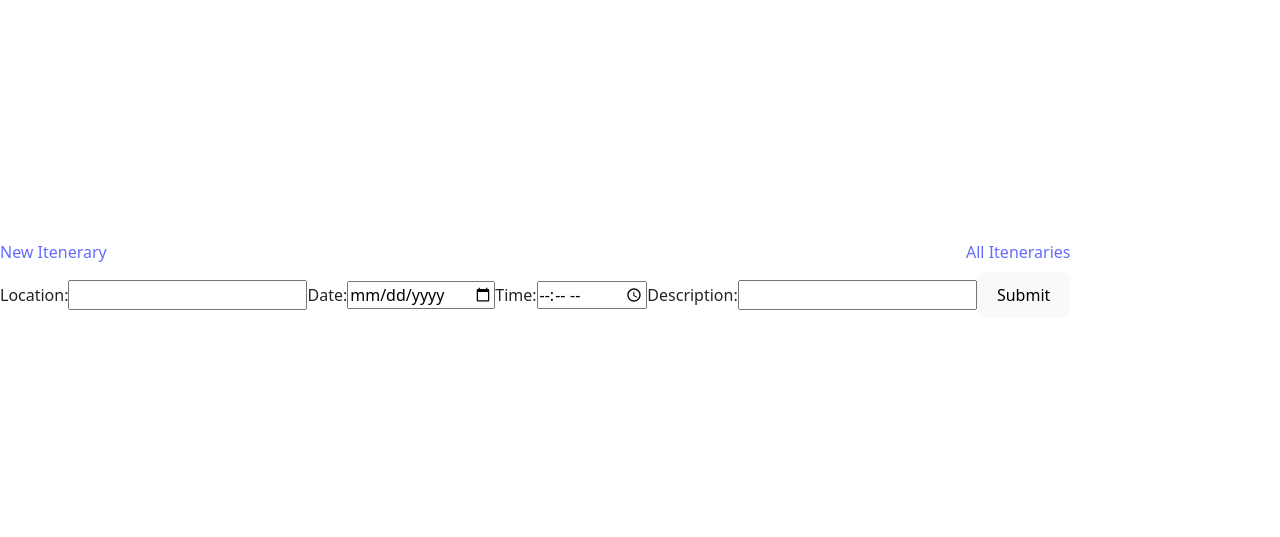
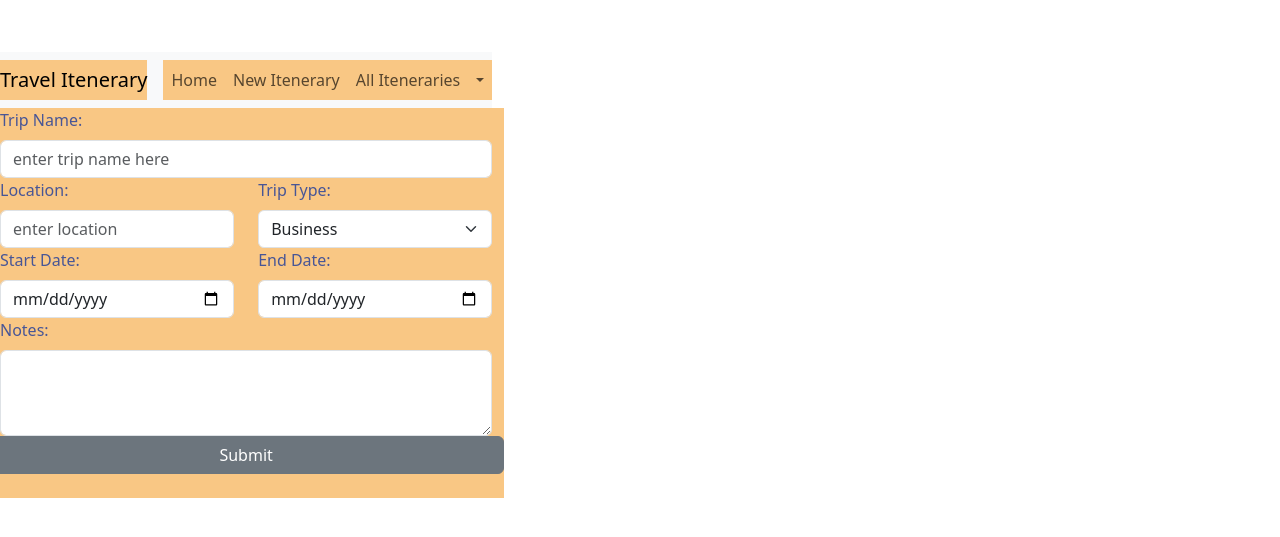
Before and after one commit to mwadt/final-project-front-end, a React (Vite) app in the folder final-project-front-end/: page /create in a window 1280 px wide. Shown: the part 125-662 px from the top of the page. Built offline with nearby package versions, Linux system fonts and the light colour scheme.

Commit message:
working on debugging post route

```diff
--- a/final-project-front-end/src/App.css
+++ b/final-project-front-end/src/App.css
@@ -1,8 +1,11 @@
-/* * {
+* {
   background-color: #f9c784;
   color: #485696;
 
-} */
+}
+.navbar {
+  width: 100%;
+}
 
 
 
@@ -20,10 +23,11 @@ section {
   display: flex;
 } */
 
-/* body {
+ /* body {
   margin: 0;
   font-family: Arial, sans-serif;
-}
+  width: 100%;
+} */
 
 section {
   padding-top: 60px; /* Adjust according to the height of the navbar */
@@ -35,4 +39,14 @@ section {
   align-items: center;
   align-content: center;
   text-align: center;
+}  */
+
+/* button {
+  background-color: #FC7A1E;
+  color: white;
+  padding: 10px 20px;
+  border: none;
+  border-radius: 5px;
+  cursor: pointer;
+  font-size: 16px;
 } */
--- a/final-project-front-end/src/App.jsx
+++ b/final-project-front-end/src/App.jsx
@@ -1,20 +1,59 @@
-import { useState } from 'react'
+import { useState, useEffect } from 'react'
 
 import './App.css'
-import Navbar from './components/navbar/Navbar'
+import Navibar from './components/navbar/Navbar'
 import Home from './components/home/Home'
 import Create from './components/create/Create'
+import List from './components/list/List'
+import Edit from './components/edit/Edit'
+
+import { getAllItineraries, updateItinerary, deleteItinerary, createItinerary } from './services/itineraryService'
+import { get } from 'mongoose'
+
+
 
 
 function App() {
+
+  const [itineraryList, setItineraryList] = useState([])
+  const [editId, setEditId] = useState(0)
+
+  const [pageDisplay, setPageDisplay] = useState('home')
+
+  const getItineraries = async () => {
+    const allItineraries = await getAllItineraries()
+    setItineraryList(allItineraries);
+  }
+
+  useEffect(() => {
+    getItineraries()
+  }, [])
+
+  const handleDelete = async (id) => {
+    await deleteItinerary(id)
+    console.log('delete', id)
+    getItineraries()
+  }
+
+  const handleUpdate = async (id, updatedItinerary) => {
+    await updateItinerary(id, updatedItinerary);
+    getItineraries();
+  }
+
+  const selectedItinerary = itineraryList.find((itinerary) => itinerary._id === editId)
+
   return (
   <>
-  <section>
-    <Navbar />
-  </section>
+
 
   <div className='home'>
     <Home />
+  </div>
+
+  <div className='create'>
+    <Create
+    getItineraries={getAllItineraries}
+    setPageDisplay={setPageDisplay} />
   </div>
 
 
--- a/final-project-front-end/src/components/create/Create.jsx
+++ b/final-project-front-end/src/components/create/Create.jsx
@@ -1,41 +1,111 @@
 import './Create.css';
-import Navbar from '../navbar/Navbar';
-function Create() {
+import Navibar from '../navbar/Navbar';
+import { useState } from 'react';
+import { createItinerary } from '../../services/itineraryService';
+import { Form, Row, Col, Button } from 'react-bootstrap';
+import {get, set} from 'mongoose'
+
+
+function Create({setPageDisplay, getItineraries}) {
+  const [itinerary, setItinerary] = useState({
+    tripName: "",
+    location: "",
+    tripType: '',
+    startDate: '',
+    endDate: '',
+    notes: ''
+  })
+
+  // const handleChange = (e) => {
+  //   setItinerary({...itinerary, [e.target.name]: e.target.value});
+  // }
+
+  const handleChange = (e) => {
+    const { name, value } = e.target;
+    setItinerary((prevState) => ({
+      ...prevState,
+      [name]: value,
+    }));
+  };
+
+  const handleSubmit = async (e) => {
+    e.preventDefault();
+    console.log('Submitting form...'); // Log when form submission starts
+    console.log('Itinerary data:', itinerary); // Log the current state data
+    try {
+      const result = await createItinerary(itinerary);
+      console.log('Itinerary created:', result); // Log the response from the API
+      getItineraries();
+      setPageDisplay('list');
+    } catch (error) {
+      console.error('Error creating itinerary:', error); // Log any errors
+    }
+  };
+
   return (
     <>
-    <Navbar />
-    <div>
-      <form action="post">
-        <label for="location">Location:</label>
-        <input
-            type="text"
-            id="location"
-            name="location"
-        />
+    <Navibar />
+    <div className='create'>
+    <Form onSubmit={ async (e) => {
+      e.preventDefault();
+      await createItinerary(itinerary);
+      getItineraries();
+      setPageDisplay('list');
+    }}>
+            <Row>
+                <Form.Group controlId='tripName'>
+                    <Form.Label>Trip Name:</Form.Label>
+                    <Form.Control type='text' placeholder='enter trip name here' value={itinerary.tripName} name='tripName' onChange={handleChange}/>
+                </Form.Group>
+            </Row>
 
-        <label for="date">Date:</label>
-        <input
-            type="date"
-            id="date"
-            name="date"
-        />
-        <label for="time">Time:</label>
-        <input
-            type="time"
-            id="time"
-            name="time"
-        />
+            <Row>
+                <Col md>
+                <Form.Group controlId='location'>
+                    <Form.Label>Location:</Form.Label>
+                    <Form.Control type='text' placeholder='enter location' value={itinerary.location} name='location' onChange={handleChange}/>
+                </Form.Group>
+                </Col>
 
-        <label for="description">Description:</label>
-        <input
-        type="text"
-        id="description"
-        name="description"
-        />
+                <Col md>
+                <Form.Group controlId='tripType'>
+                    <Form.Label>Trip Type:</Form.Label>
+                    <Form.Select aria-label="Select Trip type" value={itinerary.tripType} name='tripType' onChange={handleChange}>
+                        {/* <option selected>select trip type</option> */}
+                        <option value='1'>Business</option>
+                        <option value='2'>Vacation</option>
+                        <option value='3'>Family/friends visit</option>
+                        <option value='4'>Other</option>
+                    </Form.Select>
+                </Form.Group>
+                </Col>
+            </Row>
 
-        <button type="submit">Submit</button>
+            <Row>
+            <Col>
+                <Form.Group controlId='startDate'>
+                    <Form.Label>Start Date:</Form.Label>
+                    <Form.Control type='date' value={itinerary.startDate} name='startDate' onChange={handleChange} />
+                </Form.Group>
+                </Col>
+                <Col>
+                <Form.Group controlId='endDate'>
+                    <Form.Label>End Date:</Form.Label>
+                    <Form.Control type='date' name='endDate' value={itinerary.endDate} onChange={handleChange}/>
+                </Form.Group>
+                </Col>
+            </Row>
 
-      </form>
+            <Row>
+                <Form.Group controlId='notes'>
+                    <Form.Label>Notes:</Form.Label>
+                    <Form.Control as='textarea' value={itinerary.notes} name='notes' rows={3} onChange={handleChange}/>
+                </Form.Group>
+            </Row>
+        </Form>
+        <Row>
+        <Button variant='secondary' type='submit'>Submit</Button>\
+        </Row>
     </div>
     </>
   )
--- /dev/null
+++ b/final-project-front-end/src/components/edit/Edit.jsx
@@ -0,0 +1,68 @@
+import './Edit.css';
+import Navibar from '../navbar/Navbar';
+import { Form, Row, Col, Button } from 'react-bootstrap';
+function Edit() {
+  return (
+    <>
+    <Navibar />
+    <div className='edit'>4
+    <Form>
+            <Row>
+                <Form.Group>
+                    <Form.Label>Trip Name:</Form.Label>
+                    <Form.Control type='text' placeholder='enter trip name here' />
+                </Form.Group>
+            </Row>
+
+            <Row>
+                <Col md>
+                <Form.Group controlId='formEmail'>
+                    <Form.Label>Location:</Form.Label>
+                    <Form.Control type='text' placeholder='s' />
+                </Form.Group>
+                </Col>
+
+                <Col md>
+                <Form.Group controlId='formSelect'>
+                    <Form.Label>Trip Type:</Form.Label>
+                    <Form.Select aria-label="Select Trip type">
+                        <option selected>select trip type</option>
+                        <option value='1'>Business</option>
+                        <option value='2'>Vacation</option>
+                        <option value='3'>Family/friends visit</option>
+                        <option value='4'>Other</option>
+                    </Form.Select>
+                </Form.Group>
+                </Col>
+            </Row>
+
+            <Row>
+            <Col>
+                <Form.Group>
+                    <Form.Label>Start Date:</Form.Label>
+                    <Form.Control type='date' />
+                </Form.Group>
+                </Col>
+                <Col>
+                <Form.Group>
+                    <Form.Label>End Date:</Form.Label>
+                    <Form.Control type='date' />
+                </Form.Group>
+                </Col>
+            </Row>
+
+            <Row>
+                <Form.Group>
+                    <Form.Label>Notes:</Form.Label>
+                    <Form.Control as='textarea' rows={3} />
+                </Form.Group>
+            </Row>
+        </Form>
+        <Row>
+        <Button variant='secondary' type='submit'>Submit</Button>\
+        </Row>
+    </div>
+    </>
+  )
+}
+export default Edit;
--- a/final-project-front-end/src/components/home/Home.jsx
+++ b/final-project-front-end/src/components/home/Home.jsx
@@ -8,6 +8,8 @@ import Container from 'react-bootstrap/Container';
 import Row from 'react-bootstrap/Row';
 import Col from 'react-bootstrap/Col';
 import 'bootstrap/dist/css/bootstrap.min.css';
+import Navibar from '../navbar/Navbar';
+import { Nav } from 'react-bootstrap';
 
 
 function Home() {
@@ -15,34 +17,12 @@ function Home() {
     <div className='home'>
         <Container fluid>
 
-        <Form>
-            <Row>
-                <Col md>
-                <Form.Group controlId='formEmail'>
-                    <Form.Label>Date:</Form.Label>
-                    <Form.Control type='email' placeholder='Example@email.com' />
-                    <Form.Text className='text-muted'>We'll never share your email with anyone else.</Form.Text>
-                </Form.Group>
-                </Col>
-                <Col>
-                <Form.Group controlId='formPassword'>
-                    <Form.Label>Destination:</Form.Label>
-                    <Form.Control type='password' placeholder='password' />
-                </Form.Group>
-                </Col>
-                <Col md>
-                <Form.Group controlId='formPassword'>
-                    <Form.Label>Password</Form.Label>
-                    <Form.Control type='password' placeholder='password' />
-                </Form.Group>
-                </Col>
-            </Row>
-        </Form>
+       <Navibar />
 
-        <Button variant='secondary' type='submit'>Login</Button>
+
         <h1>Welcome to the Travel App</h1>
         <p>Placeholder text blurb</p>
-        <Card class>
+        {/* <Card class>
             <Card.Body>
                 <Card.Title>Card Title</Card.Title>
                 <Card.Text>Card Text</Card.Text>
@@ -55,7 +35,7 @@ function Home() {
             <Breadcrumb.Item>List</Breadcrumb.Item>
             </Breadcrumb>
         <Alert variant='success'>This is a primary alert</Alert>
-        <Button>Test Button</Button>
+        <Button>Test Button</Button> */}
         </Container>
     </div>
   )
--- a/final-project-front-end/src/components/list/List.jsx
+++ b/final-project-front-end/src/components/list/List.jsx
@@ -1,12 +1,16 @@
-import Navbar from "../navbar/Navbar";
+import Navibar from "../navbar/Navbar";
+import React from "react";
+import Card from "react-bootstrap/Card";
+
 
 function List() {
   return (
     <>
-    <Navbar />
-    <div>
-      <h1>All Plans</h1>
-    </div>
+    <Navibar />
+
+
+
+
     </>
   );
 }
--- a/final-project-front-end/src/components/navbar/Navbar.jsx
+++ b/final-project-front-end/src/components/navbar/Navbar.jsx
@@ -1,19 +1,40 @@
 import { redirect } from 'react-router-dom';
 import './Navbar.css';
+import Navbar from 'react-bootstrap/Navbar';
+import Nav from 'react-bootstrap/Nav';
+import NavDropdown  from 'react-bootstrap/NavDropdown';
 
 
+function Navibar() {
+  return (
+    <Navbar bg="light" expand="lg">
+      <Navbar.Brand href="/">Travel Itenerary</Navbar.Brand>
+      <Navbar.Toggle aria-controls="basic-navbar-nav" />
+      <Navbar.Collapse id="basic-navbar-nav">
+        <Nav className="mr-auto">
+          <Nav.Link href="/">Home</Nav.Link>
+          <Nav.Link href="/create">New Itenerary</Nav.Link>
+          <Nav.Link href="/list">All Iteneraries</Nav.Link>
+          <NavDropdown>
+            <NavDropdown.Item href="/">Home</NavDropdown.Item>
+            <NavDropdown.Item href="/list">List</NavDropdown.Item>
+            <NavDropdown.Item href="/create">Create</NavDropdown.Item>
+            <NavDropdown.Item href="/edit">Edit</NavDropdown.Item>
 
-function Navbar() {
-  return (
-    <div className="navbar">
-      {/* <ul>
-        <li onClick={() => redirect('/')}>Home</li>
-        <li onClick={() => redirect('/create')}>Create</li>
-      </ul> */}
-        <a href="/create">New Itenerary</a>
-        <a href="/list">All Iteneraries</a>
-    </div>
+          </NavDropdown>
+        </Nav>
+      </Navbar.Collapse>
+    </Navbar>
+    // <div className="navbar">
+    //   {/* <ul>
+    //     <li onClick={() => redirect('/')}>Home</li>
+    //     <li onClick={() => redirect('/create')}>Create</li>
+    //   </ul> */}
+    //     <a href="/">Home</a>
+    //     <a href="/create">New Itenerary</a>
+    //     <a href="/list">All Iteneraries</a>
+    // </div>
   );
 }
 
-export default Navbar;
+export default Navibar;
--- a/final-project-front-end/src/main.jsx
+++ b/final-project-front-end/src/main.jsx
@@ -3,7 +3,9 @@ import ReactDOM from 'react-dom/client'
 import App from './App.jsx'
 import Create from './components/create/Create.jsx'
 import List from './components/list/List.jsx'
+import Edit from './components/edit/Edit.jsx'
 import './index.css'
+
 import {
   createBrowserRouter,
   RouterProvider,
@@ -13,7 +15,7 @@ const router = createBrowserRouter([
   { path: '/', element: <App />},
   { path: '/create', element: <Create />},
   { path: '/list', element: <List />},
-
+  { path: '/edit', element: <Edit />},
 ])
 
 ReactDOM.createRoot(document.getElementById('root')).render(
--- a/final-project-front-end/src/services/itineraryService.js
+++ b/final-project-front-end/src/services/itineraryService.js
@@ -1,3 +1,4 @@
+
 
 export const getAllItineraries = async () => {
   try {
@@ -15,8 +16,10 @@ export const getAllItineraries = async () => {
     throw error;
   }
 
+
   return response.json();
 }
+
 
 export const updateItinerary = async (id, itinerary) => {
     try {
@@ -35,6 +38,7 @@ export const updateItinerary = async (id, itinerary) => {
 }
 }
 
+
 export const deleteItinerary = async (id) => {
     try {
         const response = await fetch(`http://localhost:3000/itineraries/${id}`, {
@@ -50,6 +54,7 @@ export const deleteItinerary = async (id) => {
     throw error;
 }
 }
+
 
 export const createItinerary = async (itinerary) => {
     try {
```
Also changed, not shown: final-project-front-end/src/components/create/Create.css (line endings or trailing spaces), final-project-front-end/src/components/edit/Edit.css (added).
